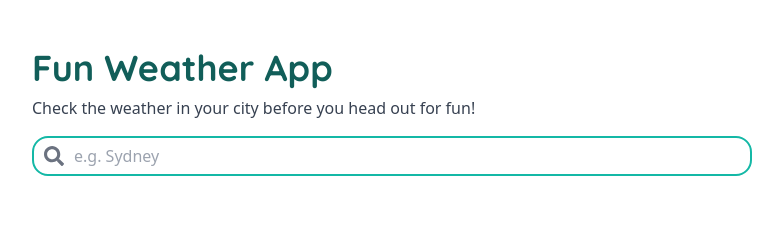
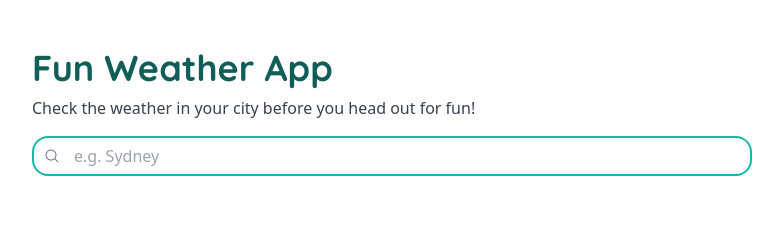
Before and after one commit to QueenVivi/funweatherapp, a Next.js app: page / in a window 1280 px wide. Shown: the top 226 px of the page, without its empty margins (248-1031 px from the left). Built offline with nearby package versions, Linux system fonts and the light colour scheme.

Commit message:
Connected to API

```diff
--- a/src/components/search/Search.tsx
+++ b/src/components/search/Search.tsx
@@ -1,17 +1,40 @@
-import { FaSearch } from "react-icons/fa";
+import { useState } from "react";
+import { HiMagnifyingGlass } from "react-icons/hi2";
 
 const Search = () => {
+  const [city, setCity] = useState("");
+  const [data, setData] = useState(null);
+
+  const apiKey = `6e3c80dd3f1ec415fbe9f7176142a50c`;
+  const apiUrl = `https://api.openweathermap.org/data/2.5/weather?q=${city}&appid=${apiKey}&units=metric`;
+
+  const submitHandler = (e) => {
+    e.preventDefault();
+    fetch(apiUrl)
+      .then((response) => {
+        return response.json();
+      })
+      .then((data) => {
+        setData(data);
+      });
+  };
+
+  const cityHandler = (e) => {
+    setCity(e.target.value);
+  };
+
   return (
     <div className="relative">
-      <form action="">
-        <div className="relative rounded-md">
-          <div className="absolute inset-y-0 left-0 pl-3 flex items-center pointer-events-none">
-            <FaSearch size={20} className="text-gray-500" />
+      <form onSubmit={submitHandler}>
+        <div className="relative">
+          <div className="absolute inset-y-0 left-0 pl-3 flex items-center">
+            <HiMagnifyingGlass className="text-gray-500" />
           </div>
           <input
+            onChange={cityHandler}
             type="text"
             placeholder="e.g. Sydney"
-            className="border-solid border-2 rounded-2xl bg-white  border-teal-500 mt-4 py-2 px-4 block w-full leading-5 pl-10"
+            className="border-solid border-2 rounded-2xl bg-white  border-teal-500 mt-4 py-2 px-3 block w-full leading-5 pl-10"
           />
         </div>
       </form>
```
